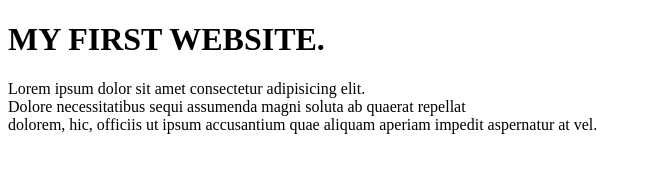
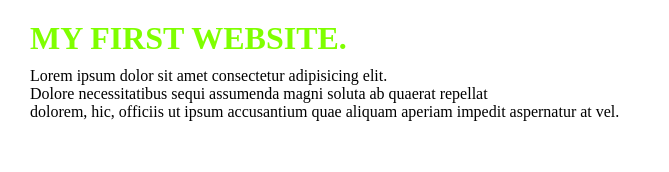
Before and after one commit to abdulkadermahbub/my-first-github-repo, a plain HTML site: page index.html in a window 1280 px wide. Shown: the whole page, without its empty margins (0-669 px from the left). Drawn offline with Linux system fonts and the light colour scheme.

Commit message:
style added

```diff
--- a/index.html
+++ b/index.html
@@ -5,6 +5,7 @@
     <meta charset="UTF-8">
     <meta name="viewport" content="width=device-width, initial-scale=1.0">
     <title>My First Webpage</title>
+    <link rel="stylesheet" href="style.css">
 </head>
 
 <body>
--- /dev/null
+++ b/style.css
@@ -0,0 +1,7 @@
+* {
+    margin: 10px;
+}
+
+h1 {
+    color: chartreuse;
+}
```
